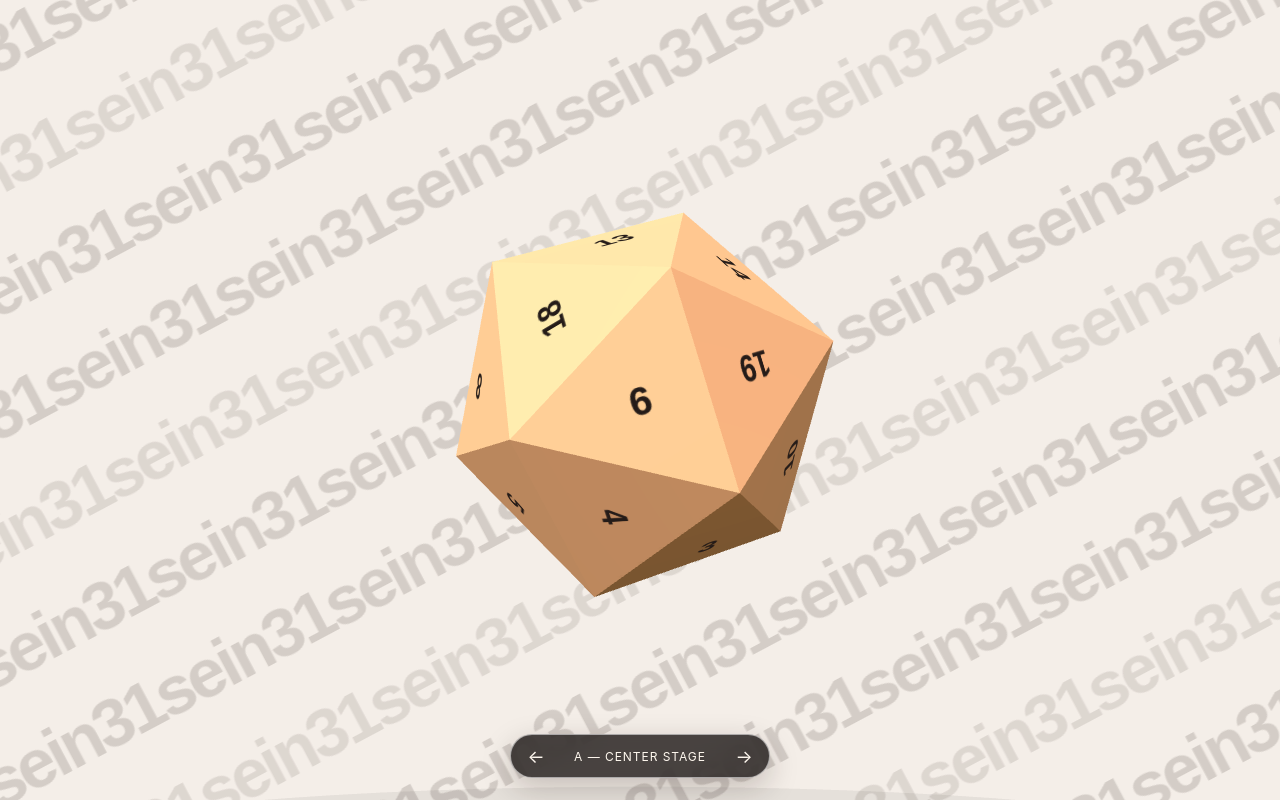
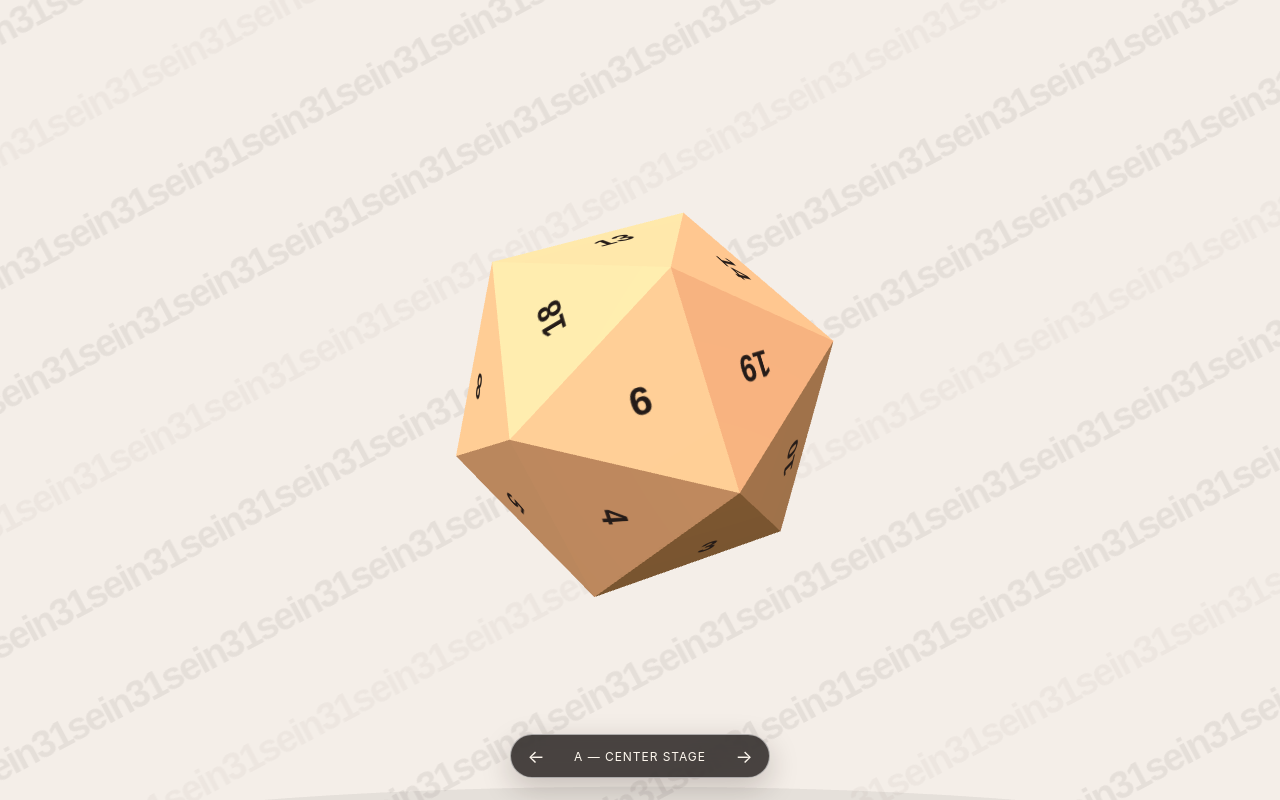
Before and after one commit to K4F7/entry2mysite, a website built with Vite: page index.html in a window 1280 px wide. Built offline with nearby package versions, Linux system fonts and the light colour scheme; animation ran at ten frames a second.

Commit message:
prototype: soften kinetic background motion

```diff
--- a/src/styles.css
+++ b/src/styles.css
@@ -43,7 +43,7 @@ body.variant-c { background-color: #f6dfda; }
   justify-content: space-evenly;
   gap: 8px;
   overflow: hidden;
-  color: rgb(48 39 34 / 0.16);
+  color: rgb(48 39 34 / 0.075);
   pointer-events: none;
   transform: translate(-50%, -50%) rotate(-28deg);
   -webkit-mask-image: none;
@@ -62,19 +62,19 @@ body.variant-a .kinetic-background { display: flex; }
   display: flex;
   width: max-content;
   font-family: Arial, sans-serif;
-  font-size: clamp(52px, 5.4vw, 88px);
+  font-size: clamp(34px, 3vw, 52px);
   font-weight: 900;
   letter-spacing: -0.055em;
   line-height: 0.92;
   white-space: nowrap;
-  animation: kinetic-flow 26s linear infinite;
+  animation: kinetic-flow 110s linear infinite;
   transition: opacity 220ms ease;
   will-change: transform;
 }
 
 .kinetic-track span { display: block; }
-.kinetic-row:nth-child(even) .kinetic-track { animation-direction: reverse; animation-duration: 32s; }
-.kinetic-row:nth-child(3n) .kinetic-track { animation-duration: 21s; opacity: 0.72; }
+.kinetic-row:nth-child(even) .kinetic-track { animation-direction: reverse; animation-duration: 140s; }
+.kinetic-row:nth-child(3n) .kinetic-track { animation-duration: 92s; opacity: 0.5; }
 .kinetic-row:nth-child(2) .kinetic-track { animation-delay: -9s; }
 .kinetic-row:nth-child(3) .kinetic-track { animation-delay: -17s; }
 .kinetic-row:nth-child(4) .kinetic-track { animation-delay: -5s; }
```
